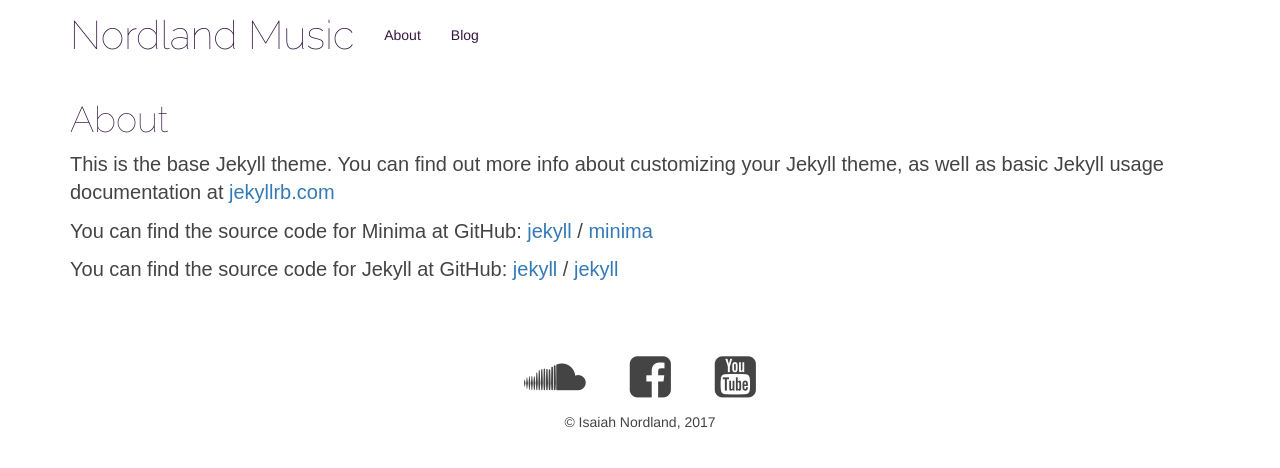
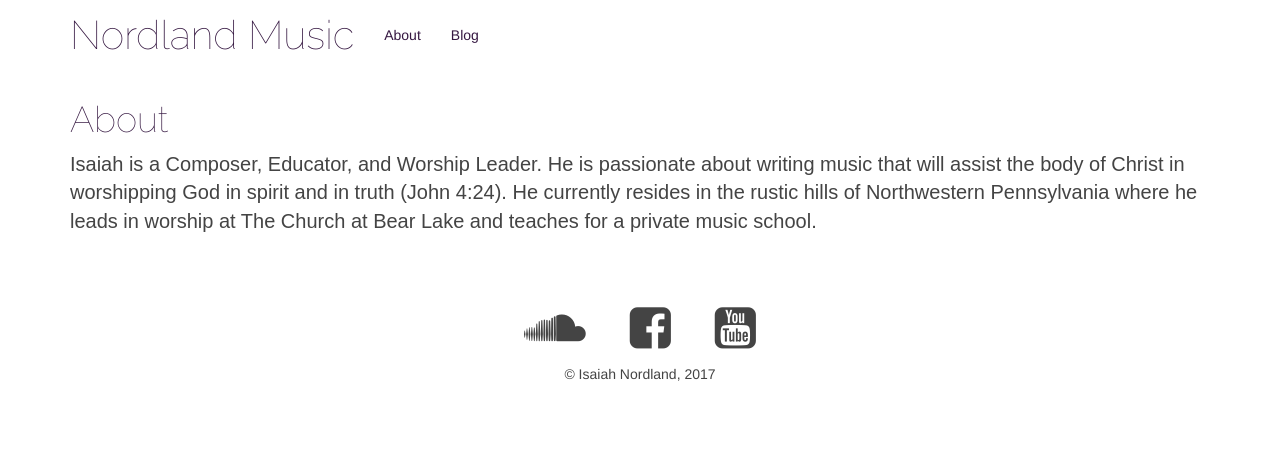
Before and after one commit to mpnordland/forestry-io-test, a Jekyll site: the page built from about.md, in a window 1280 px wide. Shown: the top 468 px of the page. Built offline with Jekyll 4.4.1, drawn with Linux system fonts in a browser that asks for light colours; nearby versions of some CDN libraries; some web fonts are replaced.

Commit message:
Update from Forestry.io - about.md

```diff
--- a/about.md
+++ b/about.md
@@ -1,18 +1,6 @@
 ---
 layout: page
 title: About
-permalink: /about/
+permalink: "/about/"
 ---
-
-This is the base Jekyll theme. You can find out more info about customizing your Jekyll theme, as well as basic Jekyll usage documentation at [jekyllrb.com](https://jekyllrb.com/)
-
-You can find the source code for Minima at GitHub:
-[jekyll][jekyll-organization] /
-[minima](https://github.com/jekyll/minima)
-
-You can find the source code for Jekyll at GitHub:
-[jekyll][jekyll-organization] /
-[jekyll](https://github.com/jekyll/jekyll)
-
-
-[jekyll-organization]: https://github.com/jekyll
+Isaiah is a Composer, Educator, and Worship Leader. He is passionate about writing music that will assist the body of Christ in worshipping God in spirit and in truth (John 4:24). He currently resides in the rustic hills of Northwestern Pennsylvania where he leads in worship at The Church at Bear Lake and teaches for a private music school.
```
